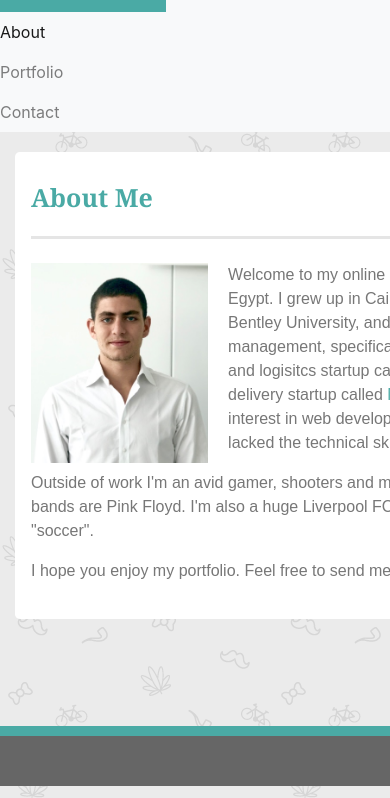
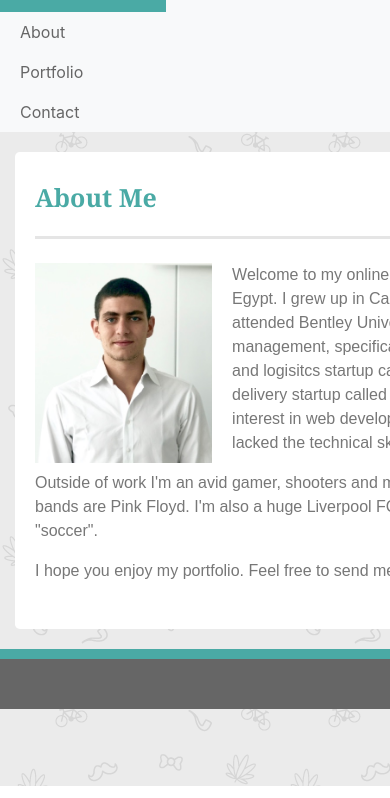
Before and after one commit to sfattal/Bootstrap-Portfolio, a plain HTML site: page index.html in a window 390 px wide. Both pictures are taken after a click on the button "Toggle navigation". Shown: the part 58-856 px from the top of the page. Drawn offline with nearby package versions, Linux system fonts and the light colour scheme.

Commit message:
final product

```diff
--- a/index.html
+++ b/index.html
@@ -28,17 +28,30 @@
         .navbar-nav {
             margin-right: 20px!important;
             margin-left: auto;
+            padding-left: 20px;
+        }
+
+        .nav-link {
+            text-decoration: none!important;
+            color: #666666!important;
+        }
+
+        .nav-link:hover {
+            text-decoration: none;
+            font-weight: bold!important;
+            color: #4aaaa5!important;
         }
 
         .footer {
             position: absolute;
             bottom: 0;
+            /* add media query to remove bottom:0 @ 767px */
             width: 100%;
             height: 60px;
-            line-height: 60px;
             background-color: #666666;
             text-align: center;
             border-top: #4aaaa5 solid 10px;
+            z-index: 3;
         }
 
         .text-muted {
@@ -67,9 +80,9 @@
             font-family: Arial, Helvetica, sans-serif;
             color: #777777;
             margin-top: 20px;
-            padding-top: 30px;
-            padding-bottom: 20px;
-            /* width: 960px; */
+            margin-bottom: 20px;
+            padding: 30px 20px;
+            box-sizing: border-box;
         }
 
         a {
@@ -89,11 +102,23 @@
             padding-right: 20px;
         }
 
+        @media screen and (max-width: 767px) {
+            .footer {
+                position: absolute;
+                bottom: auto;
+                width: 100%;
+                height: 60px;
+                background-color: #666666;
+                text-align: center;
+                border-top: #4aaaa5 solid 10px;
+                z-index: 3;
+            }
+        }
+
     </style>
 </head>
 
 <body>
-
     <nav class="navbar navbar-expand-lg navbar-light bg-light">
         <a class="navbar-brand">Sherif Fattal</a>
         <button class="navbar-toggler" type="button" data-toggle="collapse" data-target="#navbarText" aria-controls="navbarText" aria-expanded="false" aria-label="Toggle navigation">
@@ -102,7 +127,7 @@
         <div class="collapse navbar-collapse" id="navbarText">
             <ul class="navbar-nav mr-auto">
                 <li class="nav-item active">
-                    <a class="nav-link" href="index.html">About <span class="sr-only">(current)</span></a>
+                    <a class="nav-link" href="index.html">About<span class="sr-only">(current)</span></a>
                 </li>
                 <li class="nav-item">
                     <a class="nav-link" href="portfolio.html">Portfolio</a>
@@ -139,6 +164,8 @@
         </div>
     </footer>
 
+
+
     <script src="https://code.jquery.com/jquery-3.3.1.slim.min.js" integrity="sha384-q8i/X+965DzO0rT7abK41JStQIAqVgRVzpbzo5smXKp4YfRvH+8abtTE1Pi6jizo" crossorigin="anonymous"></script>
     <script src="https://cdnjs.cloudflare.com/ajax/libs/popper.js/1.14.3/umd/popper.min.js" integrity="sha384-ZMP7rVo3mIykV+2+9J3UJ46jBk0WLaUAdn689aCwoqbBJiSnjAK/l8WvCWPIPm49" crossorigin="anonymous"></script>
     <script src="https://stackpath.bootstrapcdn.com/bootstrap/4.1.3/js/bootstrap.min.js" integrity="sha384-ChfqqxuZUCnJSK3+MXmPNIyE6ZbWh2IMqE241rYiqJxyMiZ6OW/JmZQ5stwEULTy" crossorigin="anonymous"></script>
```
Also changed, not shown: contact.html (+16 -2 lines), portfolio.html (+22 -4 lines).
